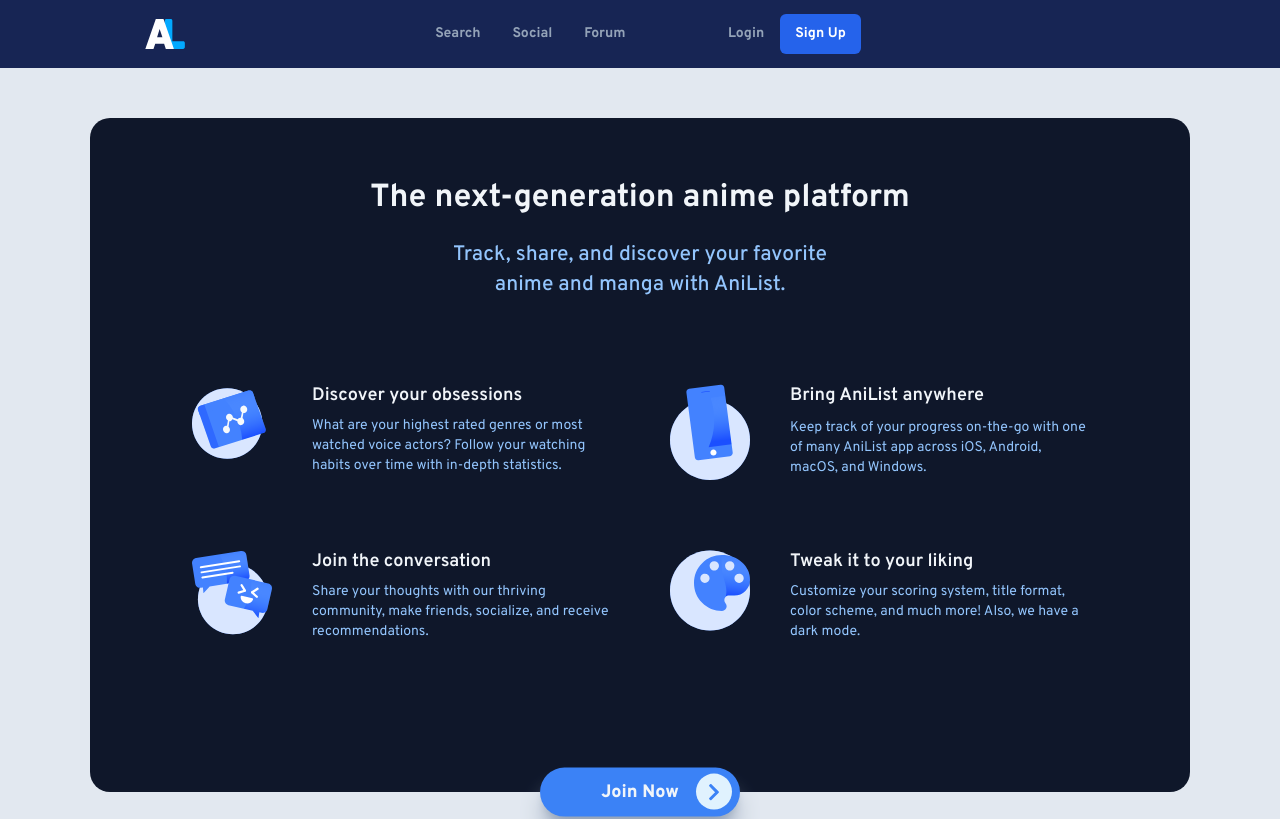
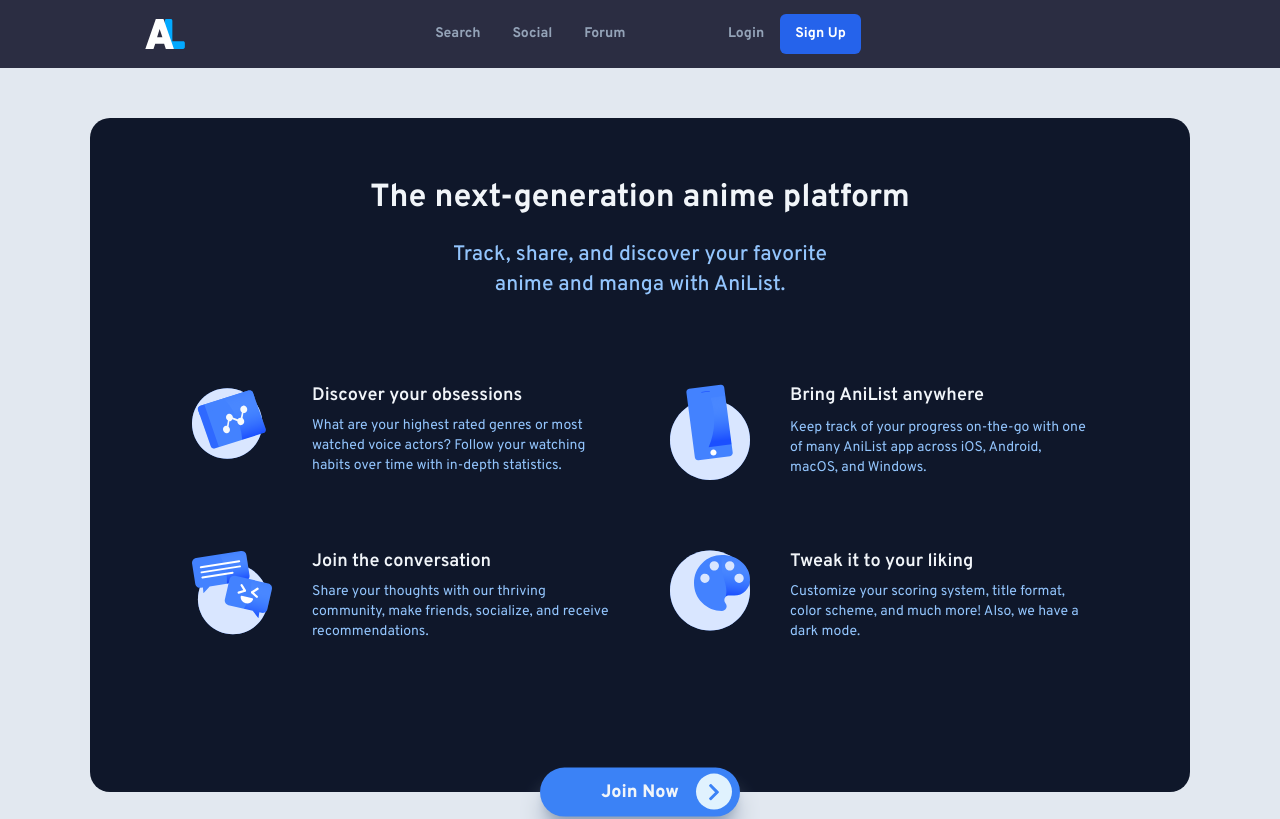
Before and after one commit to 4ndrs/anilist-clone, a Next.js app: page / in a window 1280 px wide. Shown: the top 819 px of the page. Built offline with nearby package versions, Linux system fonts and the light colour scheme.

Commit message:
Add nav 1 color

```diff
--- a/app/components/navbar.tsx
+++ b/app/components/navbar.tsx
@@ -44,7 +44,7 @@
   return (
     <header
       ref={headerRef}
-      className="fixed bottom-6 right-5 z-20 lg:sticky lg:inset-x-0 lg:top-0 lg:bg-blue-950 lg:transition-transform lg:duration-500"
+      className="fixed bottom-6 right-5 z-20 lg:sticky lg:inset-x-0 lg:top-0 lg:bg-nav-1 lg:transition-transform lg:duration-500"
     >
       <button
         aria-label="open menu"
--- a/tailwind.config.js
+++ b/tailwind.config.js
@@ -16,6 +16,11 @@
           "100%": { opacity: "1", transform: "scale(1.0)" },
         },
       },
+      colors: {
+        nav: {
+          1: "#2b2d42",
+        },
+      },
     },
   },
   plugins: [],
```
